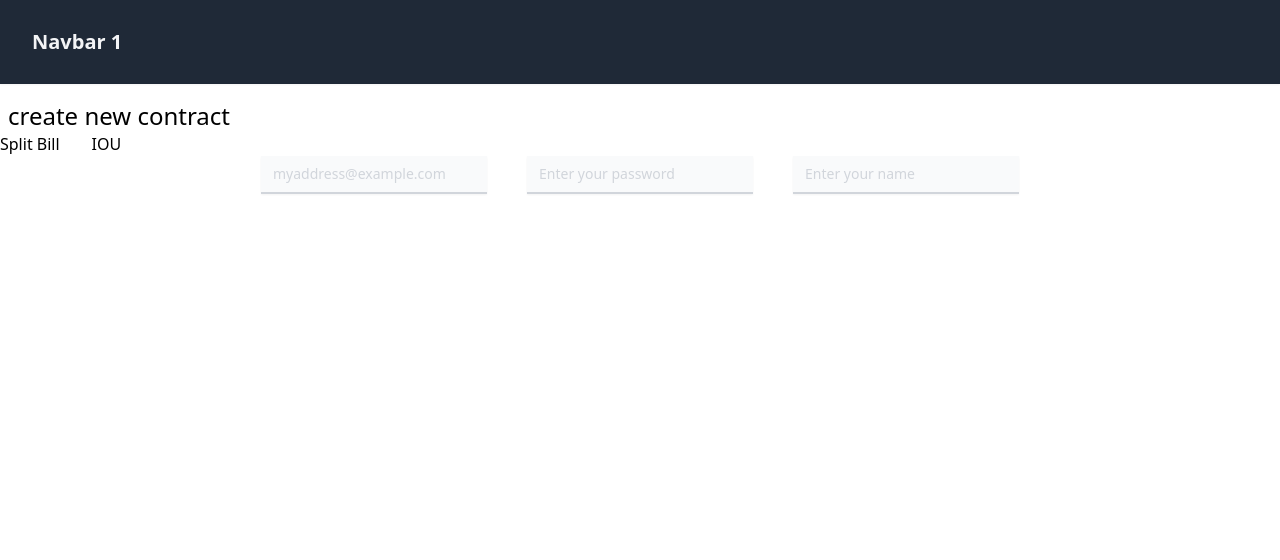
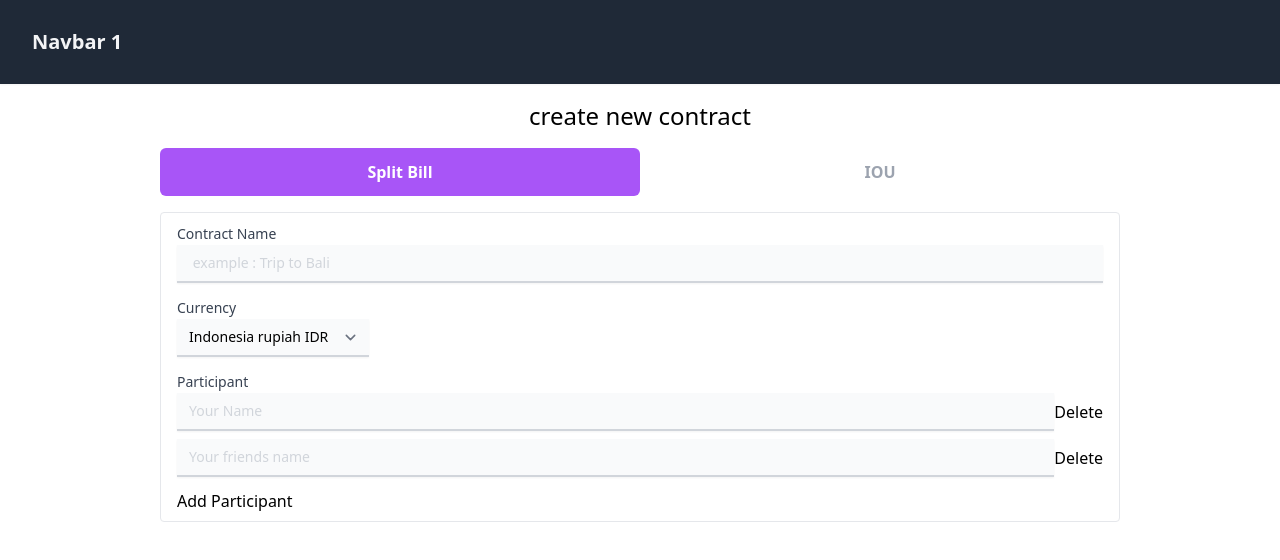
Before and after one commit to triramdhani/SimplyIOU, a Next.js app: page /newContract in a window 1280 px wide. Shown: the top 560 px of the page. Built offline with nearby package versions, Linux system fonts and the light colour scheme.

Commit message:
feat: add cardsplitbill component

```diff
--- a/src/components/Ui/CardSplitBill.tsx
+++ b/src/components/Ui/CardSplitBill.tsx
@@ -1,43 +1,71 @@
-import React from 'react'
+import { CURRENCY_LIST } from '@/data/CURRENCY_LIST'
+import React, { useState } from 'react'
+import BtnDeleteParticipant from './btn/BtnDeleteParticipant'
+
+
 
 const CardSplitBill = () => {
+  const [arrParticipants, setArrParticipants] = useState<string[]>([])
+
+  const handleDeleteParticipants = () => {
+    let copy = [...arrParticipants]
+    copy.pop()
+    setArrParticipants(copy)
+  }
+
   return (
-    <div className="flex flex-wrap justify-center items-start space-x-10">
+    <form className="w-full m-auto flex-col justify-center border rounded py-2 px-4">
 
-    {/* :EMAIL INPUT -> BOTTOM BORDER AND NO VISIBLE LABEL */}
-    <div>
-      {/* ::Label */}
-      <label htmlFor="text" className="sr-only">Email</label>
-      {/* ::Input */}
-      <input type="email" id="email" name="email"
-        placeholder="myaddress@example.com"
-        className="form-input w-full block shadow-sm border-0 border-b-2 border-gray-300 bg-gray-50 text-sm placeholder-gray-300 focus:border-green-500 focus:ring-0"
-      />
+      <div className='mb-3'>
+        <label htmlFor="contractName" className="text-sm text-gray-700 font-medium">Contract Name</label>
+        <input type="text" id="contractName" name="contractName"
+          placeholder=" example : Trip to Bali"
+          className="form-input w-full block shadow-sm border-0 border-b-2 border-gray-300 bg-gray-50 text-sm placeholder-gray-300 focus:border-yellow-500 focus:ring-0"
+        />
+      </div>
+      <div className='mb-3'>
+        <label htmlFor="currency" className="text-sm text-gray-700 font-medium">Currency</label>
+        <select name="" id="" className='block shadow-sm border-0 border-b-2 border-gray-300 bg-gray-50 text-sm placeholder-gray-300 focus:border-yellow-500 focus:ring-0'>
+          <option value="IDR" className="font-semibold ">Indonesia rupiah IDR</option>
+            {CURRENCY_LIST.map((option, index) => (
+              <option value={option} key={index + 2}  className="font-semibold ">{option}</option>
+            ))
+            }
+          </select>
+      </div>
+
+    <div className='mb-3'>
+      <label htmlFor="" className="text-sm text-gray-700 font-medium">Participant</label>
+      <div className='flex mb-2'>
+        <input type="text" id="yourName" name="yourName"
+          placeholder="Your Name"
+          className="form-input w-full block shadow-sm border-0 border-b-2 border-gray-300 bg-gray-50 text-sm placeholder-gray-300 focus:border-yellow-500 focus:ring-0"
+        /> <BtnDeleteParticipant isDisabled={true}/>
+      </div>
+      <div className='flex mb-2'>
+        <input type="text" id="participant1" name="participant1"
+          placeholder="Your friends name"
+          className="form-input w-full block shadow-sm border-0 border-b-2 border-gray-300 bg-gray-50 text-sm placeholder-gray-300 focus:border-yellow-500 focus:ring-0"
+        /> <BtnDeleteParticipant isDisabled={true}/>
+      </div>
+
+      {arrParticipants.length >= 1 &&
+        arrParticipants.map((item, index)=>{
+          return (
+            <div key={item} className={'flex mb-2'}>
+              <input type="text" id={`participant ${index + 2}`} name={`participant ${index + 2}`}
+                placeholder="Your friends name"
+                className="form-input w-full block shadow-sm border-0 border-b-2 border-gray-300 bg-gray-50 text-sm placeholder-gray-300 focus:border-yellow-500 focus:ring-0"
+              />
+              <BtnDeleteParticipant isDisabled={false} hadnleDeleteParticipantDtn={handleDeleteParticipants}/>
+            </div>
+          )
+        })
+      }
     </div>
 
-    {/* :PASSWORD INPUT -> BOTTOM BORDER AND NO VISIBLE LABEL */}
-    <div>
-      {/* ::Label */}
-      <label htmlFor="password" className="sr-only">Password</label>
-      {/* ::Input */}
-      <input type="password" id="password" name="password"
-        placeholder="Enter your password"
-        className="form-input w-full block shadow-sm border-0 border-b-2 border-gray-300 bg-gray-50 text-sm placeholder-gray-300 focus:border-blue-500 focus:ring-0"
-      />
-    </div>
-
-    {/* :TEXT INPUT -> BOTTOM BORDER AND NO VISIBLE LABEL */}
-    <div>
-      {/* ::Label */}
-      <label htmlFor="name" className="sr-only">Name</label>
-      {/* ::Input */}
-      <input type="text" id="name" name="name"
-        placeholder="Enter your name"
-        className="form-input w-full block shadow-sm border-0 border-b-2 border-gray-300 bg-gray-50 text-sm placeholder-gray-300 focus:border-yellow-500 focus:ring-0"
-      />
-    </div>
-
-  </div>
+    <button type='button' onClick={()=> setArrParticipants([...arrParticipants, 'participant'])}>Add Participant</button>
+  </form>
   )
 }
 
--- /dev/null
+++ b/src/components/Ui/btn/BtnDeleteParticipant.tsx
@@ -0,0 +1,21 @@
+import React from 'react'
+
+export interface IBtnDeleteParticipant {
+    isDisabled: boolean
+    hadnleDeleteParticipantDtn? : () => void
+}
+
+const BtnDeleteParticipant = ({isDisabled,hadnleDeleteParticipantDtn}:IBtnDeleteParticipant) => {
+  return (
+    <button
+        disabled={isDisabled}
+        onClick={ hadnleDeleteParticipantDtn}
+        type='button'
+        className='block'
+    >
+        Delete
+    </button>
+  )
+}
+
+export default BtnDeleteParticipant
--- /dev/null
+++ b/src/data/CURRENCY_LIST.ts
@@ -0,0 +1,6 @@
+
+export const CURRENCY_LIST: string[] = [
+    "USD",
+    "SGP",
+    "Yen",
+]
--- a/src/pages/newContract.tsx
+++ b/src/pages/newContract.tsx
@@ -7,12 +7,18 @@ const NEW: NextPageWithLayout = () => {
     const [isSplitBill, setIsSplitBill] = useState(true)
   return (
     <>
-      <section className=' min-w-full '>
-        <p className='text-2xl px-2'>create new contract</p>
+      <section className='w-10/12 md:w-9/12 m-auto '>
+        <p className='text-2xl px-2 text-center'>create new contract</p>
 
-        <div className='flex gap-8 cursor-pointer'>
-            <p onClick={()=>setIsSplitBill(true)}>Split Bill</p>
-            <p onClick={()=>setIsSplitBill(false)}>IOU</p>
+        <div className='grid grid-flow-col auto-cols-fr my-4 cursor-pointer'>
+            <div className={`${isSplitBill ? "bg-purple-500 text-white rounded-md" : "text-gray-400 hover:bg-gray-50 hover:text-gray-500"}`}>
+                <p onClick={()=>setIsSplitBill(true)} className="p-3 w-full inline-flex justify-center items-center text-center text-base font-semibold">Split Bill</p>
+            </div>
+            <div className={`${!isSplitBill ? "bg-purple-500 text-white rounded-md" : "text-gray-400 hover:bg-gray-50 hover:text-gray-500"}`}>
+                <p onClick={()=>setIsSplitBill(false)} className="p-3 w-full inline-flex justify-center items-center text-center text-base font-semibold">IOU</p>
+            </div>
+
+            {/* <p onClick={()=>setIsSplitBill(false)}>IOU</p> */}
         </div>
         {
             isSplitBill ?
```
